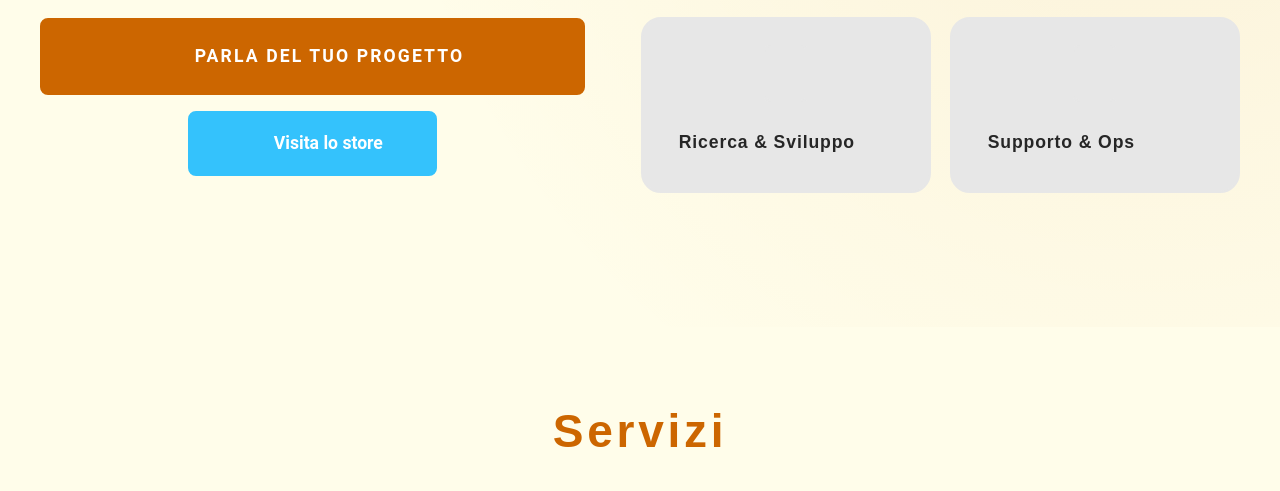
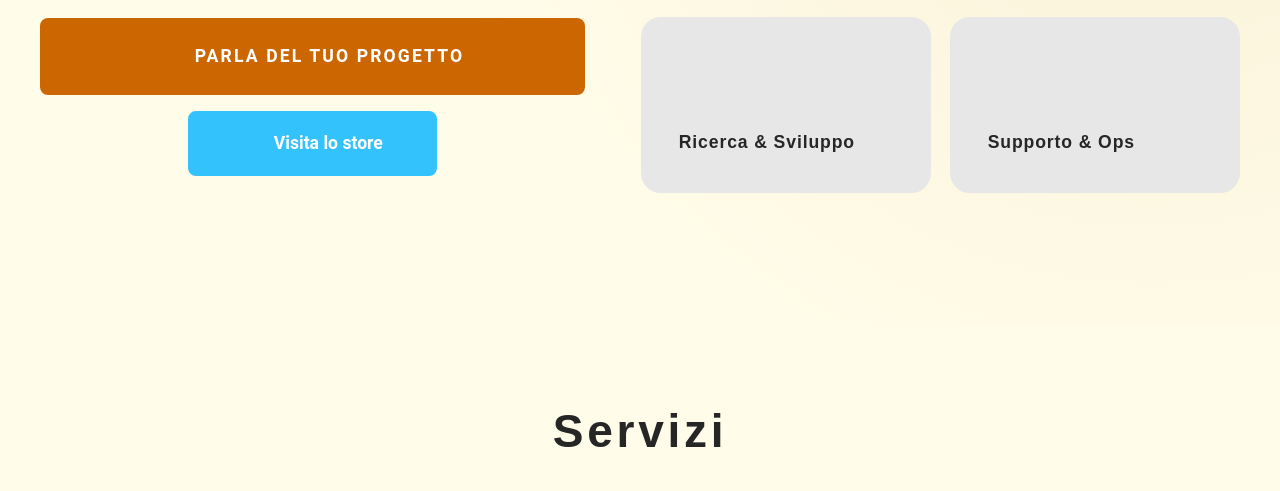
Before and after one commit to zellerindustries/zellerindustries.com, a website: page src/pages/index.html in a window 1280 px wide. Shown: the part 401-892 px from the top of the page. Drawn offline with Linux system fonts and the light colour scheme; a web font is replaced by a local one.

Commit message:
style: move h2 section headings to neutral text color

```diff
--- a/src/styles/root.css
+++ b/src/styles/root.css
@@ -178,7 +178,7 @@ h2 {
   font-family: var(--font-display);
   font-size: var(--fs-xl);
   letter-spacing: 0.08em;
-  color: var(--clr-primary);
+  color: var(--clr-text-main);
   text-align: center;
   margin-bottom: var(--space-md);
 }
```
